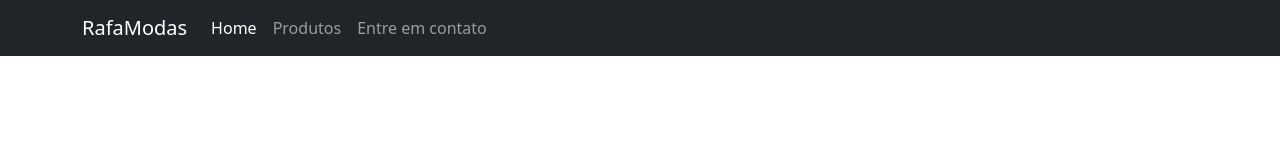
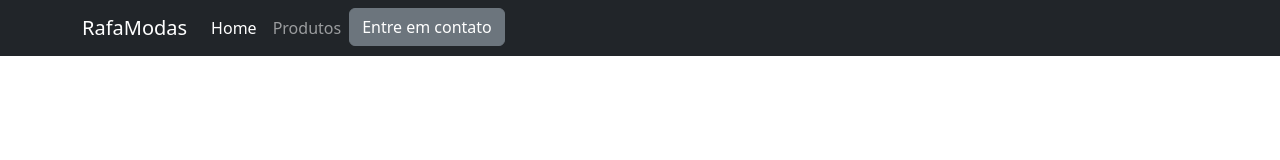
Before and after one commit to Rafael-Santos2/Bootstrap_Intro_Rafael, a plain HTML site: page ex10a-al-fazer-nav-modal-(ex)/ex10a.html in a window 1280 px wide. Drawn offline with nearby package versions, Linux system fonts and the light colour scheme.

Commit message:
Update ex10a.html

```diff
--- a/ex10a-al-fazer-nav-modal-(ex)/ex10a.html
+++ b/ex10a-al-fazer-nav-modal-(ex)/ex10a.html
@@ -22,7 +22,7 @@
                         <a class="nav-link" href="#">Produtos</a>
                     </li>
                     <li class="nav-item">
-                        <a class="nav-link" data-bs-toggle="modal" data-bs-target="#contatoModal">Entre em contato</a>
+                        <a class="btn btn-secondary" data-bs-toggle="modal" data-bs-target="#contatoModal">Entre em contato</a>
                     </li>
                 </ul>
             </div>
```
